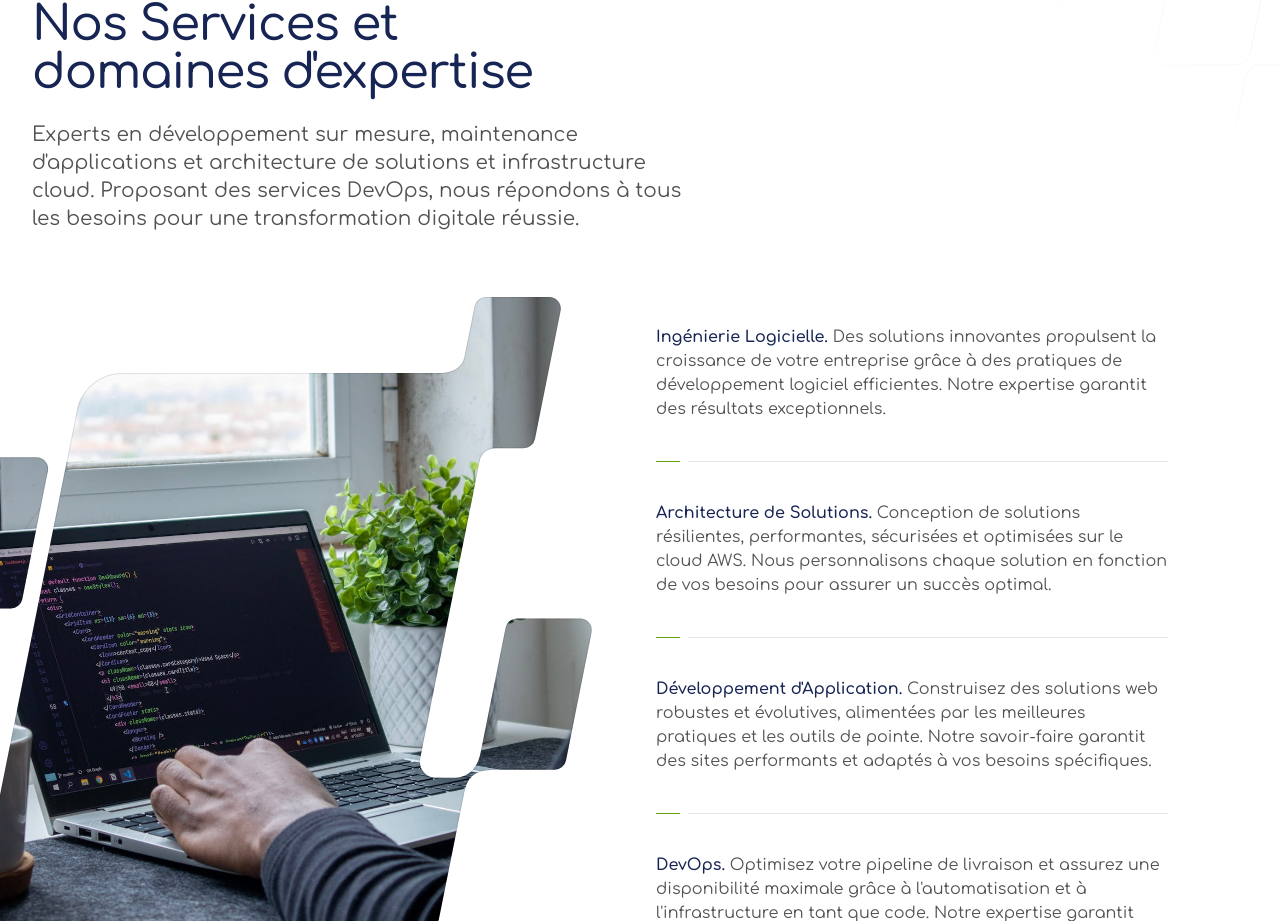
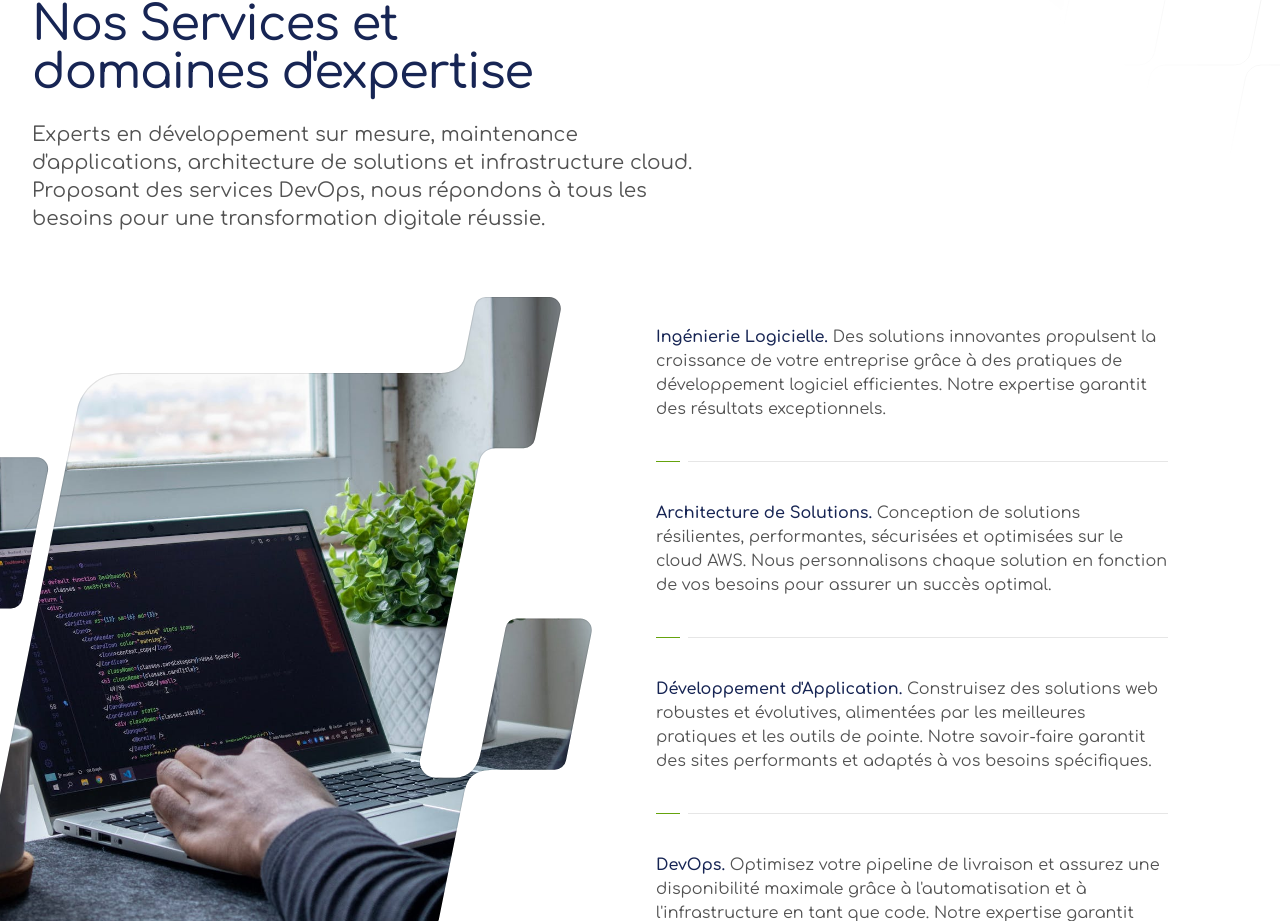
Before and after one commit to iharijaona/innosense.fr, a Next.js app: page / in a window 1280 px wide. Shown: the part 799-1720 px from the top of the page. Built offline with nearby package versions, Linux system fonts and the light colour scheme.

Commit message:
Removed `et`

```diff
--- a/src/app/page.tsx
+++ b/src/app/page.tsx
@@ -38,7 +38,7 @@ export default function Home() {
                 </h2>
                 <div className="mt-6 text-xl text-neutral-600">
                   <p>
-                    Experts en développement sur mesure, maintenance d'applications et architecture de solutions et infrastructure cloud.
+                    Experts en développement sur mesure, maintenance d'applications, architecture de solutions et infrastructure cloud.
                     Proposant des services DevOps, nous répondons à tous les besoins pour une transformation digitale réussie.
                   </p>
                   </div>
```
